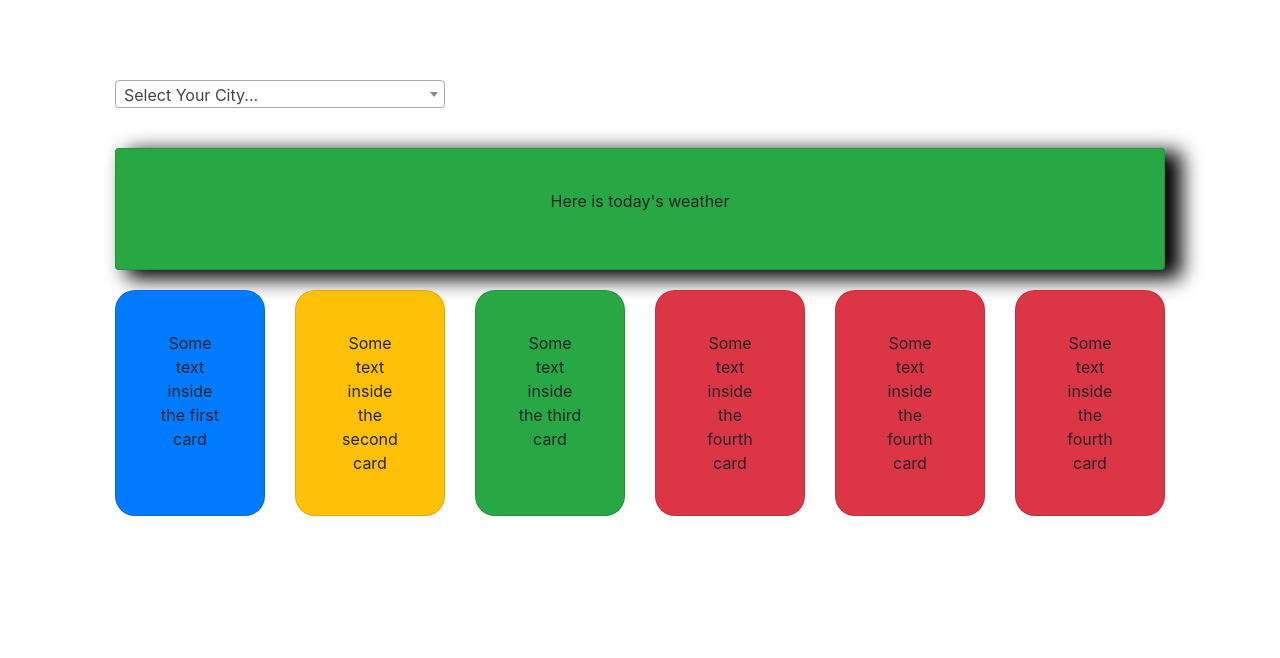
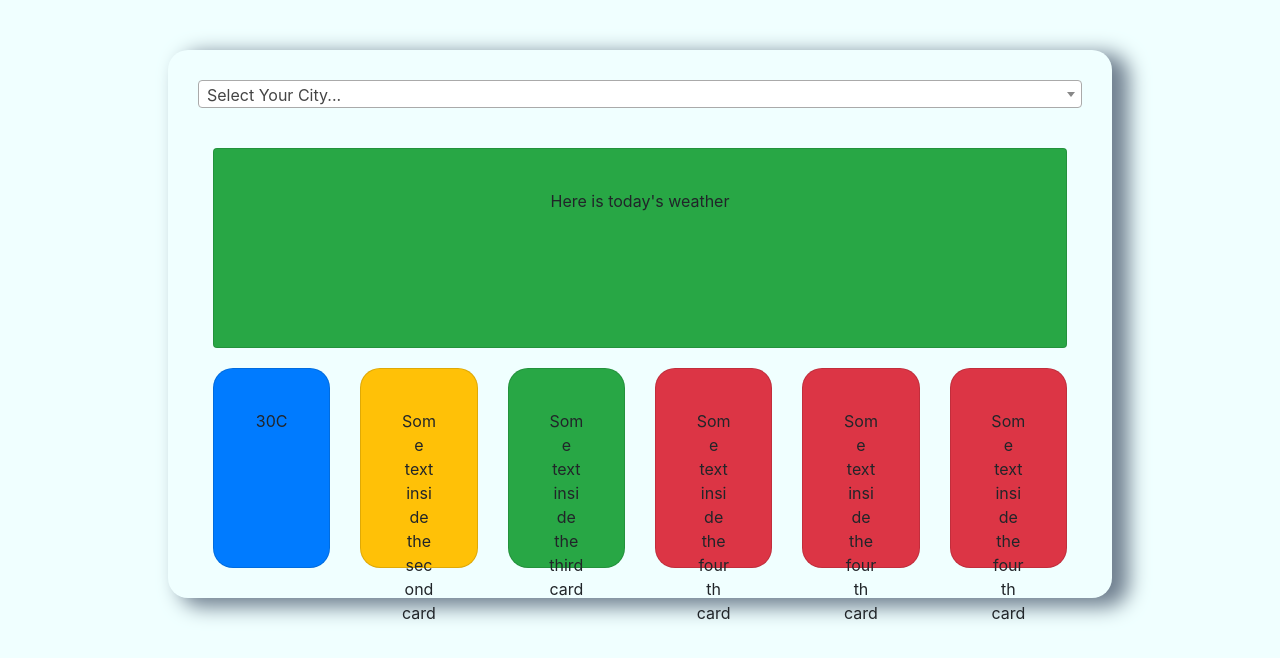
Before and after one commit to someshwarsarkar/weather, a plain HTML site: page index.html in a window 1280 px wide. Drawn offline with nearby package versions, Linux system fonts and the light colour scheme.

Commit message:
3rd commit

```diff
--- a/index.css
+++ b/index.css
@@ -2,10 +2,12 @@ body{
 	height: 100%;
 	width: 100%;
 	padding: 50px;
+	background-attachment: fixed;
+	background-color: azure;
 }
 .container{
 	height: 100%;
-	width: 100%;
+	width: 80%;
 	margin: auto;
 	padding: 10px;
 	box-shadow: inset 5px 2px 20px 0px b;
@@ -19,5 +21,9 @@ body{
 	border-radius: 20px;
 }
 .p{
-	box-shadow: 14px 6px 20px 3px black;
+	box-shadow: 14px 6px 20px 3px slategray;
+	border-radius: 20px;;
 }
+.size{
+	height: 200px;
+}
--- a/index.html
+++ b/index.html
@@ -21,9 +21,9 @@
 
 </head>
 <body>
-	<div class="container">
+	<div class="container p">
 	<div>
-	<form class="col-md-4">
+	<form>
 	        <select class="form-control select2">
 	           <option>Select Your City...</option>
 	           <option>Car</option>
@@ -34,40 +34,40 @@
 	        </select>
 	    </form>
 </div>
-	<div class="card-deck">
-		<div class="card bg-success p">
+	<div class="card-deck today">
+		<div class="card bg-success size">
 			<div class="card-body text-center">
 				<p>Here is today's weather</p>
 			</div>
 		</div>
 	</div>
 	<div class="card-deck otherday">
-    <div class="card bg-primary">
+    <div class="card bg-primary size">
       <div class="card-body text-center">
-        <p class="card-text">Some text inside the first card</p>
+        <p class="card-text">30C</p>
       </div>
     </div>
-    <div class="card bg-warning">
+    <div class="card bg-warning size">
       <div class="card-body text-center">
         <p class="card-text">Some text inside the second card</p>
       </div>
     </div>
-    <div class="card bg-success">
+    <div class="card bg-success size">
       <div class="card-body text-center">
         <p class="card-text">Some text inside the third card</p>
       </div>
     </div>
-    <div class="card bg-danger">
+    <div class="card bg-danger size">
       <div class="card-body text-center">
         <p class="card-text">Some text inside the fourth card</p>
       </div>
     </div>
-    <div class="card bg-danger">
+    <div class="card bg-danger size">
       <div class="card-body text-center">
         <p class="card-text">Some text inside the fourth card</p>
       </div>
     </div>
-    <div class="card bg-danger">
+    <div class="card bg-danger size">
       <div class="card-body text-center">
         <p class="card-text">Some text inside the fourth card</p>
       </div>
```
